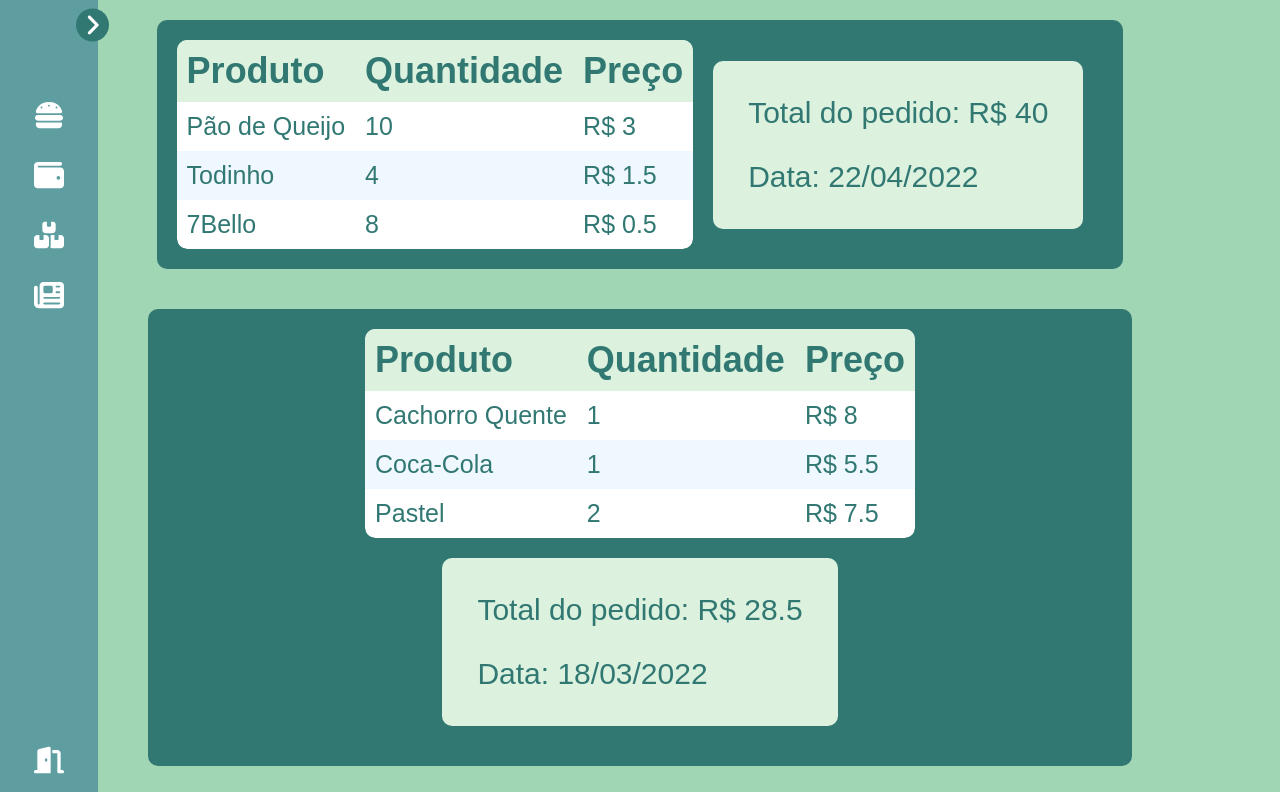
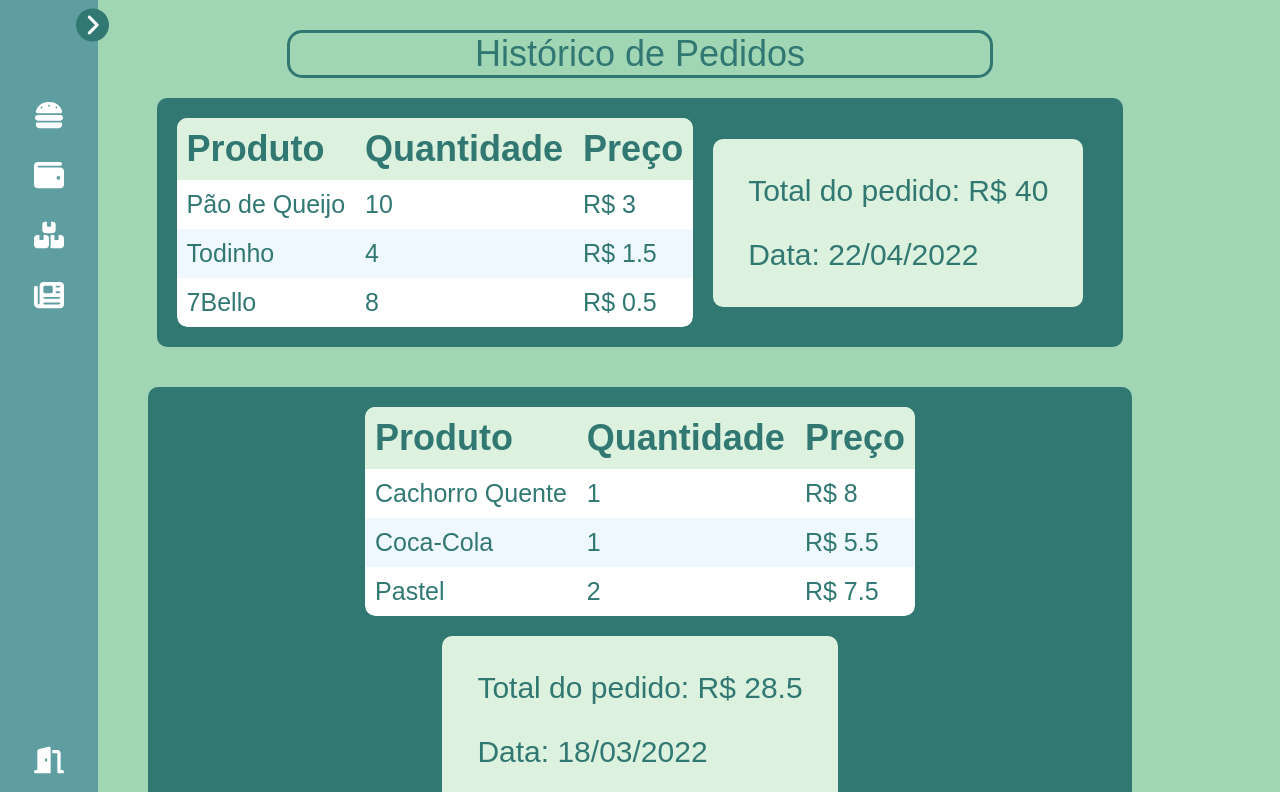
Before and after one commit to enricopizzol/natus-rest, a React (Create React App) app: page /history in a window 1280 px wide. Shown: the top 792 px of the page. Built offline with nearby package versions, Linux system fonts and the light colour scheme.

Commit message:
add titulo

```diff
--- a/src/components/orderHistory/orderHistory.css
+++ b/src/components/orderHistory/orderHistory.css
@@ -1,3 +1,4 @@
+
 .hs-container {
     display: flex;
     flex-direction: column;
@@ -6,6 +7,18 @@
     margin-right: 10%;
     width:80%;
 }
+
+.hs-title {
+    display:flex;
+    justify-content: space-around;
+    margin-top: 30px;
+    width: 700px;
+    background: #a0d6b4;
+    border: solid #317873;
+    border-radius: 15px;
+    color: #317873;
+}
+
 
 .hs-order-container {
     margin: 20px;
--- a/src/components/orderHistory/orderHistory.js
+++ b/src/components/orderHistory/orderHistory.js
@@ -15,6 +15,9 @@ const OrderHistory = () => {
     return (
         <>
             <div className="hs-container">
+                <div className = "hs-title">
+                    <h>Histórico de Pedidos</h>
+                </div>
                 {userHistory["orders"].map((order, orderIndex) => (
                     <div className="hs-order-container">
                         <div className = "hs-table-wrapper">
```
